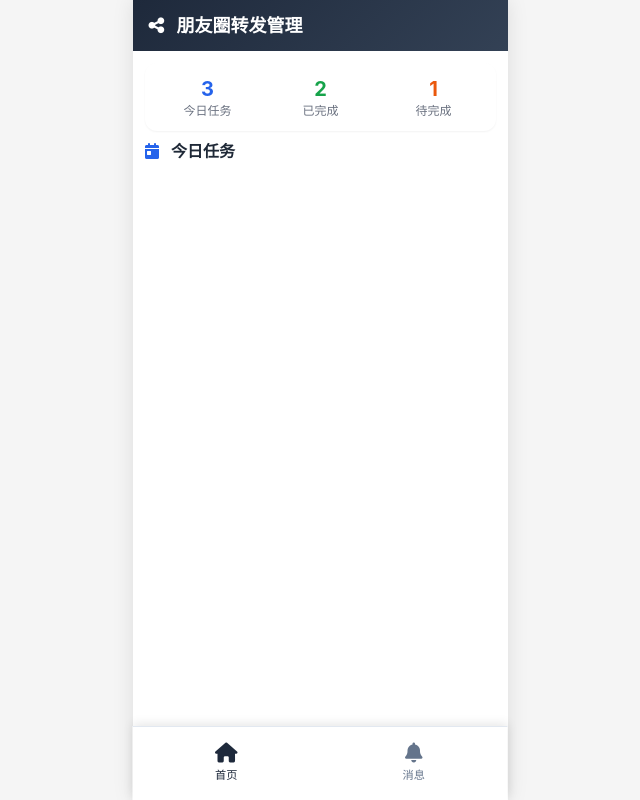
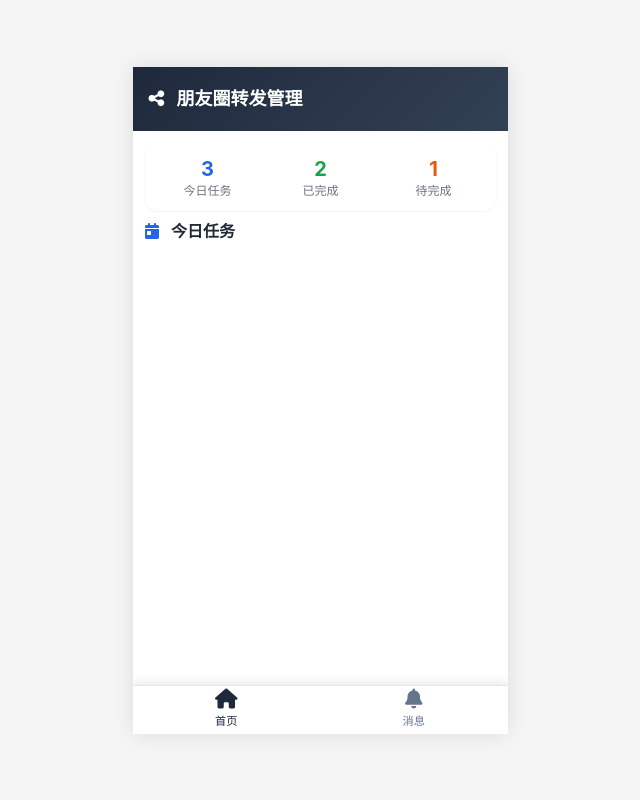
Before and after one commit to jjjaycie-7717/people, a plain HTML site: page index.html in a window 1280 px wide. Shown: the whole page, without its empty margins (320-960 px from the left). Drawn offline with nearby package versions, Linux system fonts and the light colour scheme.

Commit message:
Update index.html

```diff
--- a/index.html
+++ b/index.html
@@ -15,15 +15,30 @@
             min-height: 100vh;
             width: 100%;
             overflow-x: hidden;
+            display: flex;
+            justify-content: center;
+            align-items: center;
         }
 
         .admin-container {
             width: 375px;
+            height: 667px;
             margin: 0 auto;
             background: white;
-            min-height: 100vh;
             box-shadow: 0 0 20px rgba(0,0,0,0.1);
             position: relative;
+            overflow: hidden;
+        }
+
+        @media (max-width: 375px) {
+            .admin-container {
+                width: 100vw;
+                height: 100vh;
+            }
+
+            .bottom-nav {
+                width: 100vw;
+            }
         }
 
         .admin-header {
@@ -33,6 +48,8 @@
             display: flex;
             justify-content: space-between;
             align-items: center;
+            height: 64px;
+            box-sizing: border-box;
         }
 
         .admin-header h1 {
@@ -75,33 +92,36 @@
         .iframe-container {
             position: relative;
             width: 100%;
-            height: calc(100vh - 120px);
+            height: calc(667px - 64px - 49px);
             background: #f8fafc;
         }
 
         .bottom-nav {
-            position: fixed;
+            position: absolute;
             bottom: 0;
-            left: 50%;
-            transform: translateX(-50%);
+            left: 0;
             width: 375px;
+            height: 49px;
             background: white;
             border-top: 1px solid #e2e8f0;
             display: flex;
             justify-content: space-around;
-            padding: 0.5rem 0;
+            align-items: center;
             box-shadow: 0 -2px 10px rgba(0,0,0,0.1);
             z-index: 1000;
+            box-sizing: border-box;
         }
 
         .bottom-nav-item {
             display: flex;
             flex-direction: column;
             align-items: center;
-            padding: 0.5rem;
+            justify-content: center;
+            padding: 0.25rem;
             cursor: pointer;
             transition: all 0.3s ease;
             min-width: 60px;
+            height: 100%;
         }
 
         .bottom-nav-item.active {
```
